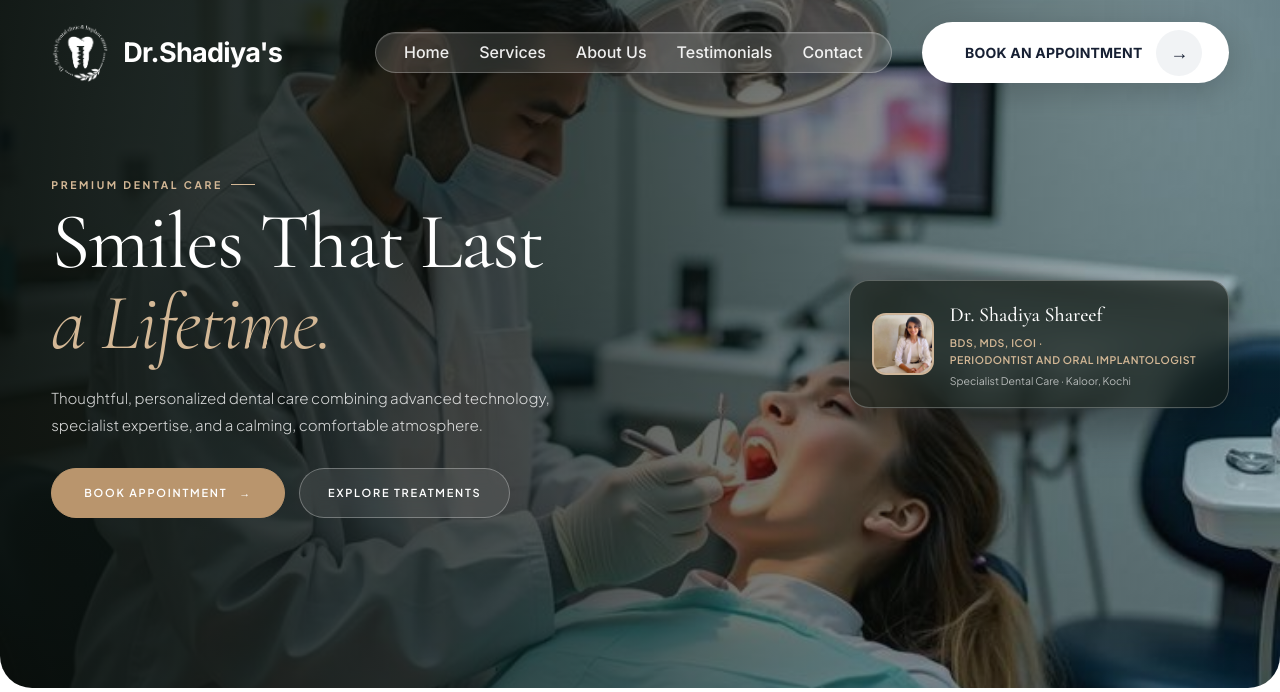
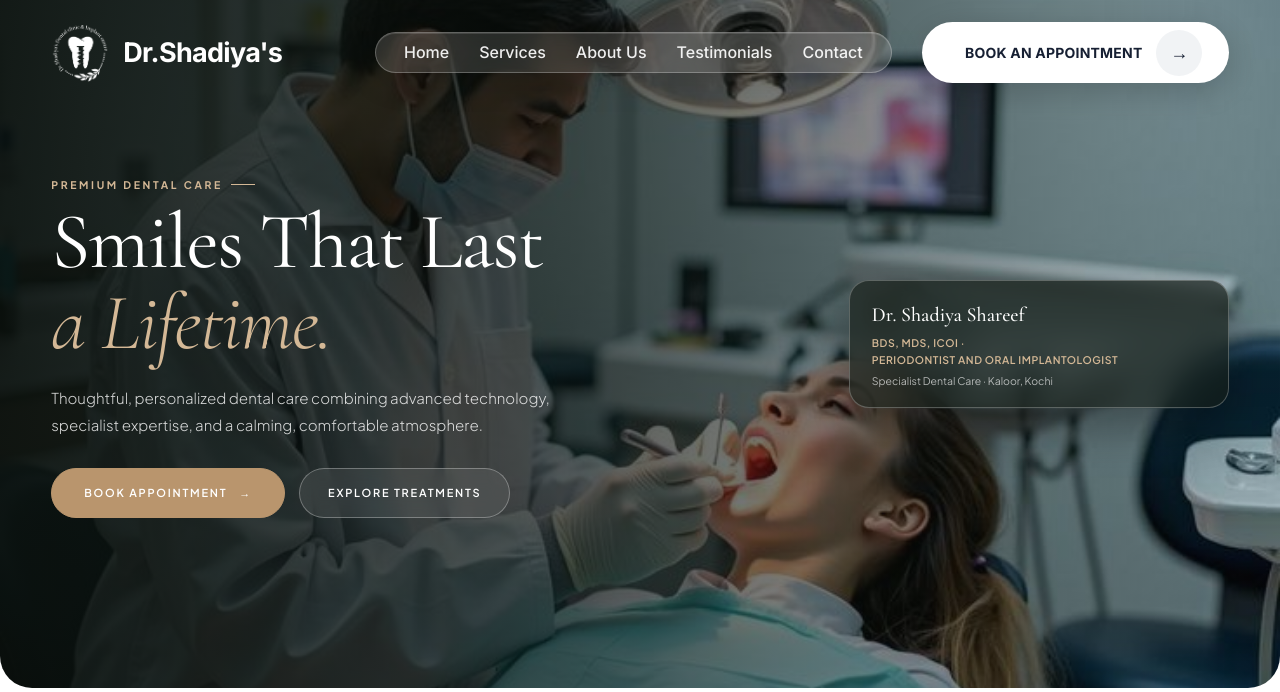
Before and after one commit to aleenasudhir/Dr.Shadiya-s, a Django app: template templates/home.html in a window 1280 px wide. Shown: the top 692 px of the page. Run offline with Django 3.2, Linux system fonts and the light colour scheme; the template is opened without the code that fills it, so the values that code supplies are empty.

Commit message:
Remove broken avatar image from hero card

```diff
--- a/templates/home.html
+++ b/templates/home.html
@@ -2567,15 +2567,6 @@ button {
 
                 <div class="hero-glass-doctor-card">
 
-                    <div class="hero-glass-avatar">
-
-                        <img
-                            src="{% static 'images/doctor.jpg' %}"
-                            alt="Dr. Shadiya Shareef"
-                        >
-
-                    </div>
-
                     <div class="hero-glass-info">
 
                         <strong>
```
